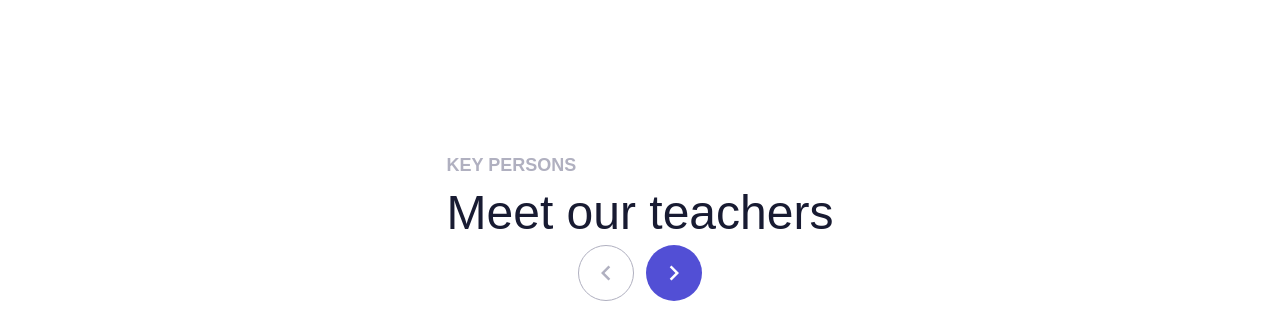
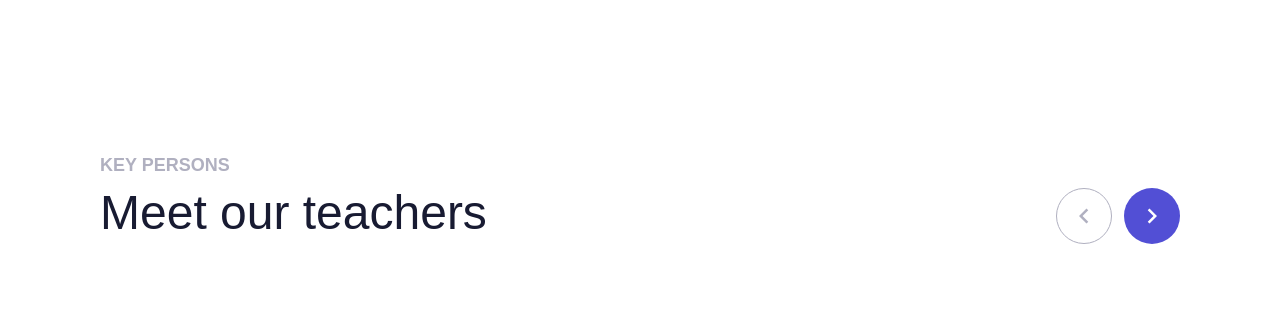
Before and after one commit to Anfalibrahim79/lingua_slicing, a Next.js app: page / in a window 1280 px wide. Shown: the part 1613-1936 px from the top of the page. Built offline with nearby package versions, Linux system fonts and the light colour scheme; grey boxes are pictures that could not be loaded; a web font is replaced by a local one.

Commit message:
update sidebar and slide-img1

```diff
--- a/app/page.js
+++ b/app/page.js
@@ -118,14 +118,14 @@ export default function Home() {
       {/*Teacher Section */}
       <section className="container pt-[240px] flex flex-col mx-auto px-10 lg:px-[100px]">
         <div className="min-h-full md:min-h-[702px]">
-          <div className="flex md:justify-between items-center flex-col">
+          <div className="flex md:justify-between items-center flex-col md:flex-row">
             <div>
               <p className="text-lg font-bold leading-[190%] text-outline uppercase">key persons</p>
               <h2 className="text-5xl font-light leading-[130%] text-text-primary">Meet our teachers</h2>
             </div>
 
             {/* icon arrow */}
-            <div className="space-x-3 items-center flex">
+            <div className="space-x-3 items-center flex mt-10">
               <IconButton type="secondary" size="large" className=" flex justify-center items-center">
                 <a href={`#slide${currentSlide}`} onClick={prevSlide}>
                   <MdKeyboardArrowLeft className="text-3xl" />
@@ -141,7 +141,7 @@ export default function Home() {
 
           </div>
 
-          <Carousel className="mt-20" />
+          <Carousel className="mt-10 md:mt-20" />
 
         </div>
       </section >
```
